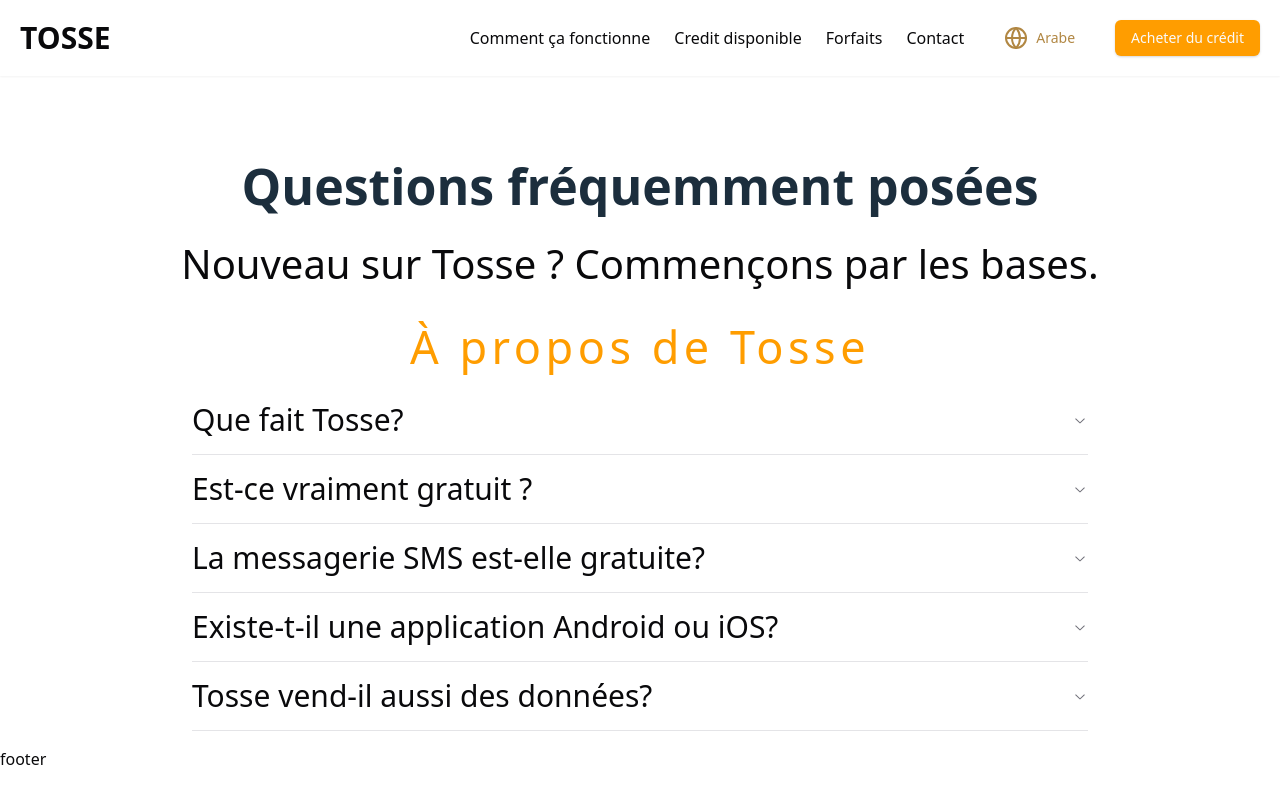
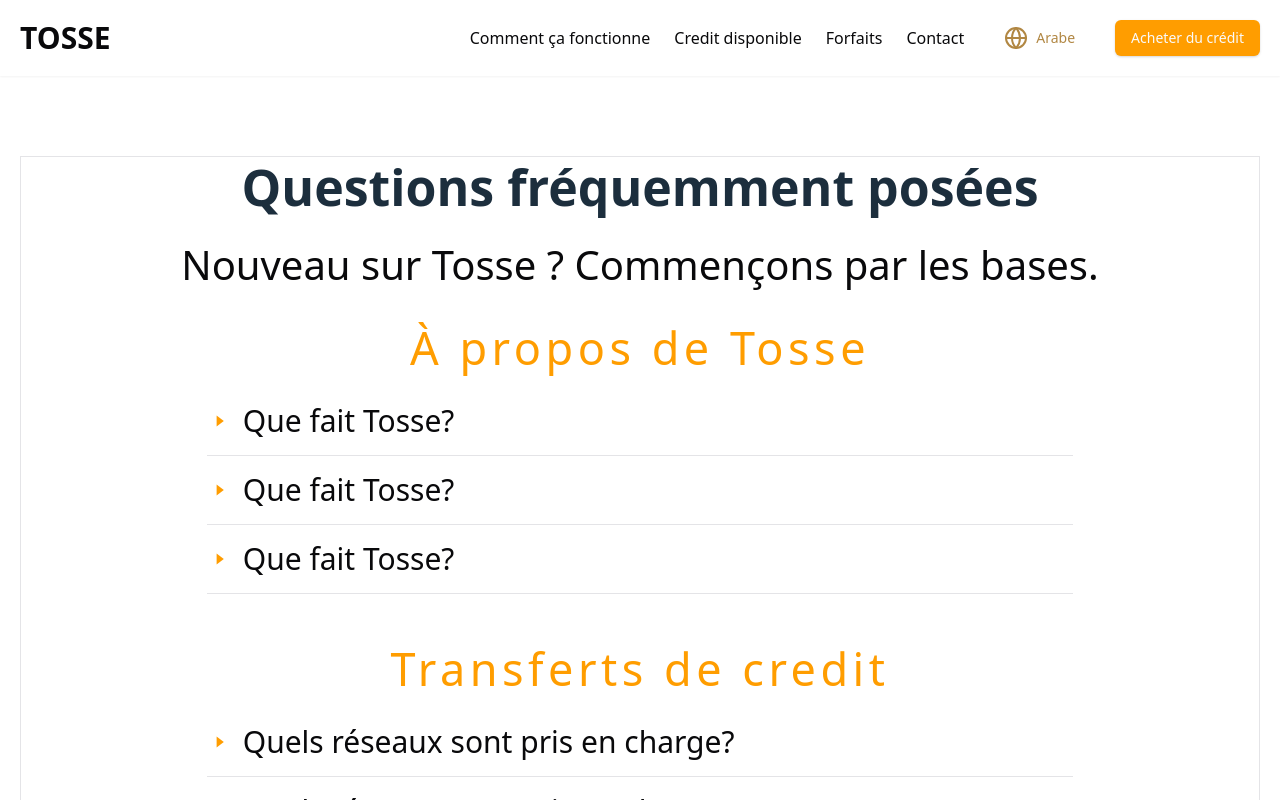
Before and after one commit to hassandogo/tosse-web, a Next.js app: page /faqs in a window 1280 px wide. Shown: the top 800 px of the page. Built offline with nearby package versions, Linux system fonts and the light colour scheme; a web font is replaced by a local one.

Commit message:
ajout de la page de faq

```diff
--- a/app/(app)/faqs/page.tsx
+++ b/app/(app)/faqs/page.tsx
@@ -1,5 +1,7 @@
+import { AppContainer } from "@/components/global/appContainer";
 import Header from "@/components/global/header";
 import { Spacer } from "@/components/global/spacer";
+import { faqs } from "@/dossier/faqs";
 import {
   Accordion,
   AccordionContent,
@@ -11,7 +13,8 @@ const Faqs = () => {
     <section>
       <Header />
       <Spacer small />
-    <div className="bg-[#FFFFFF] justify-center flex items-center flex-col gap-4">
+      <AppContainer>
+        <div className="justify-center flex items-center flex-col gap-4 border">
           <div className="text-center space-y-2">
             <h1 className="text-[3.125rem] font-bold leading-[3.75rem] text-[#1c2e3d] mb-[1.5rem]">
               Questions fréquemment posées
@@ -20,72 +23,157 @@ const Faqs = () => {
               Nouveau sur Tosse ? Commençons par les bases.
             </p>
           </div>
+          {faqs &&
+            faqs.length > 0 &&
+            faqs.map((faq) => (
               <div className="w-[70%] space-y-3 py-4">
-        <h3 className=" text-[2.813rem] font-normal leading-[3.375rem] tracking-widest text-[#FF9D00] text-center">
-          À propos de Tosse
+                <h3 className=" text-[2.813rem] font-normal  leading-[3.375rem] tracking-widest text-primary text-center">
+                  {faq.theme.title}
+                </h3>
+                <div className="">
+                  <Accordion type="single" collapsible>
+                    {faq.theme.content.map((quest, index) => (
+                      <AccordionItem value={`item-${index}`}>
+                        <AccordionTrigger className="text-3xl font-normal leading-9 text-left">
+                      {quest.question}
+                        </AccordionTrigger>
+                        <AccordionContent className="text-[1.563rem] font-normal leading-[2.813rem] text-left">
+                       {quest.anwser}
+                        </AccordionContent>
+                      </AccordionItem>
+                    ))}
+                  </Accordion>
+                </div>
+              </div>
+            ))}
+          {/* <div className="w-[70%] space-y-3 py-4">
+            <h3 className=" text-[2.813rem] font-normal leading-[3.375rem] tracking-widest text-primary text-center">
+              Transferts de credit
             </h3>
             <div className="">
               <Accordion type="single" collapsible>
                 <AccordionItem value="item-1">
                   <AccordionTrigger className="text-3xl font-normal leading-9 text-left">
-                Que fait Tosse?
+                    Quels réseaux sont pris en charge?
                   </AccordionTrigger>
-              <AccordionContent className="text-[1.563rem] font-normal leading-[2.813rem] text-left">
-                TOSSE vous offre la possibilité d&apos;acheter du credit pour
-                n&apos;importe quel réseau au Tchad en utilisant votre méthode
-                de paiement préférée, sans demander de frais.
+                  <AccordionContent className="text-[1.563rem] font-normal leading-[2.813rem] text-left pl-8">
+                    Nous soutenons actuellement{" "}
+                    <span className="text-[#396BB4]">Moov Africa(TIGO)</span> ,{" "}
+                    <span className="text-[#EB1C24]">Airtel</span> et{" "}
+                    <span className="text-[#00FF00]">Salam</span>. Nous essayons
+                    de prendre en charge tous les réseaux disponibles à
+                    l&apos;avenir.
                   </AccordionContent>
                 </AccordionItem>
                 <AccordionItem value="item-2">
                   <AccordionTrigger className="text-3xl font-normal leading-9 text-left">
-                Est-ce vraiment gratuit ?
+                    Quels sont les numéros de téléphone de Tosse?
                   </AccordionTrigger>
-              <AccordionContent  className="text-[1.563rem] font-normal leading-[2.813rem] text-left">
-                Oui. C&apos;est totalement gratuit. Il n&apos;y a pas de frais
-                demandés pour effectuer des paiements. De plus, nous
-                n&apos;ajoutons pas de frais de retrait à votre paiement. Par
-                exemple, si vous voulez du credit pour 500frs, vous paierez
-                exactement 500frs.
+                  <AccordionContent className="text-[1.563rem] font-normal leading-[2.813rem] text-left">
+                    Moov Africa(Tigo):{" "}
+                    <span className="text-[#396BB4]">95 16 10 30</span>
                     <br />
-                Nous souhaitons vous informer que votre opérateur réseau peut
-                vous facturer des SMS pour des transactions hors ligne à moins
-                que vous ne soyez abonné à un forfait SMS.
+                    Airtel: <span className="text-[#EB1C24]">66 46 24 28</span>
+                    <br />
+                    Pour des raisons de sécurité et de confidentialité, seul le
+                    numéro qui nous contacte peut effectuer le paiement. Nous
+                    préférons donc que vous nous contactiez avec le numéro de
+                    paiement.
                   </AccordionContent>
                 </AccordionItem>
                 <AccordionItem value="item-3">
                   <AccordionTrigger className="text-3xl font-normal leading-9 text-left">
-                La messagerie SMS est-elle gratuite?
+                    Pouvez-vous fournir un exemple de message texte à envoyer?
                   </AccordionTrigger>
-              <AccordionContent  className="text-[1.563rem] font-normal leading-[2.813rem] text-left">
-                Votre opérateur réseau peut vous facturer des SMS, sauf si vous
-                êtes abonné à un forfait SMS.
+                  <AccordionContent className="text-[1.563rem] font-normal leading-[2.813rem] text-left">
+                    Envoyer 500 à 9XXXXXXX
                   </AccordionContent>
                 </AccordionItem>
                 <AccordionItem value="item-4">
                   <AccordionTrigger className="text-3xl font-normal leading-9 text-left">
-                Existe-t-il une application Android ou iOS?
+                    Y a-t-il un avantage à utiliser ce service au sein du même
+                    réseau?
                   </AccordionTrigger>
-              <AccordionContent  className="text-[1.563rem] font-normal leading-[2.813rem] text-left">
-                Non, il n&apos;y en a pas. Nous en fournirions un à
-                l&apos;avenir. Pour l&apos;instant, vous ne pouvez utiliser que
-                les SMS ou le site Web&apos;
+                  <AccordionContent className="text-[1.563rem] font-normal leading-[2.813rem] text-left">
+                    L&apos;avantage dans ce scénario est la rapidité et la
+                    commodité.
+                    <br />
+                    Par exemple, si vous voulez vous acheter du crédit pour
+                    500frs, vous pouvez simplement envoyer un SMS avec du
+                    contenu, &quot;1000&quot;; au lieu de suivre les étapes
+                    d&apos;achat de crédit de votre opérateur réseau.
                   </AccordionContent>
                 </AccordionItem>
                 <AccordionItem value="item-5">
                   <AccordionTrigger className="text-3xl font-normal leading-9 text-left">
-                Tosse vend-il aussi des données?
+                    Combien de temps faudrait-il pour recevoir du credit que
+                    vous achetez?
                   </AccordionTrigger>
-              <AccordionContent  className="text-[1.563rem] font-normal leading-[2.813rem] text-left">
-                Nous vendons des données sur demande et le processus n&apos;est
-                pas aussi rapide et automatique que le processus de transfert de
-                crédit. Au cas où vous vous demandez s&apos;il y a des frais
-                pour cela, c&apos;est totalement gratuit.
+                  <AccordionContent className="text-[1.563rem] font-normal leading-[2.813rem] text-left">
+                    C&apos;est presque instantané lorsque les conditions du
+                    réseau sont bonnes. Nous traitons votre transaction
+                    immédiatement après réception du paiement. <br />
+                    Mais cela peut prendre jusqu&apos;à 5 minutes dans de
+                    mauvaises conditions de réseau. Nous allons réessayer
+                    jusqu&apos;à ce que ça aille. Mais si cela prend trop de
+                    temps et que nous ne sommes pas en mesure d&apos;effectuer
+                    la transaction, nous effectuerons un remboursement à 100%.
+                  </AccordionContent>
+                </AccordionItem>
+                <AccordionItem value="item-5">
+                  <AccordionTrigger className="text-3xl font-normal leading-9 text-left">
+                    Quels pays sont pris en charge?
+                  </AccordionTrigger>
+                  <AccordionContent className="text-[1.563rem] font-normal leading-[2.813rem] text-left">
+                    Actuellement, ce service ne fonctionne qu&apos;au Tchad mais
+                    nous espérons soutenir plus de pays le long de la ligne.
                   </AccordionContent>
                 </AccordionItem>
               </Accordion>
             </div>
           </div>
+          <div className="w-[70%] space-y-3 py-4">
+            <h3 className=" text-[2.813rem] font-normal leading-[3.375rem] tracking-widest text-primary text-center">
+              Paiements
+            </h3>
+            <div className="">
+              <Accordion type="single" collapsible>
+                <AccordionItem value="item-1">
+                  <AccordionTrigger className="text-3xl font-normal leading-9 text-left">
+                    Quelles méthodes de paiements sont disponibles?
+                  </AccordionTrigger>
+                  <AccordionContent className="text-[1.563rem] font-normal leading-[2.813rem] text-left">
+                    Tous les paiements mobile money sont pris en charge (
+                    <span className="text-[#396BB4]">
+                      Moov Africa(Tigo) Money
+                    </span>
+                    et <span className="text-[#EB1C24]">Airtel Money</span>).
+                  </AccordionContent>
+                </AccordionItem>
+                <AccordionItem value="item-2">
+                  <AccordionTrigger className="text-3xl font-normal leading-9 text-left">
+                    Les paiements fonctionnent-ils complètement hors ligne?
+                  </AccordionTrigger>
+                  <AccordionContent className="text-[1.563rem] font-normal leading-[2.813rem] text-left">
+                    A fairre
+                  </AccordionContent>
+                </AccordionItem>
+                <AccordionItem value="item-3">
+                  <AccordionTrigger className="text-3xl font-normal leading-9 text-left">
+                    Existe-t-il une politique de remboursement?
+                  </AccordionTrigger>
+                  <AccordionContent className="text-[1.563rem] font-normal leading-[2.813rem] text-left">
+                    Nous vous rembourserions 100% de votre argent si nous ne
+                    sommes pas en mesure de répondre à votre demande. Si vous
+                    souhaitez annuler la demande, nous ajouterons des frais de
+                    remboursement de 3% du montant.
+                  </AccordionContent>
+                </AccordionItem>
+              </Accordion>
             </div>
+          </div> */}
+        </div>
+      </AppContainer>
     </section>
   );
 };
--- a/components/global/header.tsx
+++ b/components/global/header.tsx
@@ -34,7 +34,7 @@ const NavBar = () => {
         <Globe className="mr-2" />
         Arabe
       </Button>
-      <Button className="bg-[#ff9d00] drop-shadow-sm">Acheter du crédit</Button>
+      <Button className="bg-primary drop-shadow-sm">Acheter du crédit</Button>
     </nav>
   );
 };
@@ -58,7 +58,7 @@ const Header: FC<HeaderProps> = ({ transparentBg = false }) => {
           Tosse
         </Link>
         <NavBar />
-        <div className="hidden sm:inline-block lg:hidden text-[#ff9d00] cursor-pointer">
+        <div className="hidden sm:inline-block lg:hidden text-primary cursor-pointer">
           <DownloadIcon className="h-8 w-8 inline-block" />
           &nbsp;<span>L&apos;application</span>
         </div>
--- a/components/home/homeBanner.tsx
+++ b/components/home/homeBanner.tsx
@@ -12,19 +12,19 @@ export const HomeBanner: FC = () => {
       <Header transparentBg />
       <AppContainer className="pb-20">
         <Spacer />
-        <TypographyH1 className="mx-auto max-w-3xl text-primary-foreground">
+        <TypographyH1 className="mx-auto xl:mx-0 max-w-3xl text-primary-foreground">
           Acheter du <span className="text-primary">crédit</span> et des{" "}
           <span className="text-primary">forfaits</span> sans frais, quel que
           soit le <span className="text-primary">réseau mobile</span>
         </TypographyH1>
         <Spacer tooSmall />
-        <TypographyP className="mx-auto max-w-3xl text-primary-foreground">
+        <TypographyP className="mx-auto xl:mx-0 max-w-3xl text-primary-foreground">
           Vous pouvez acheter du crédit et des forfaits quel que soit le réseau
           mobile (Tigo, Airtel, Salam) via votre mode de paiement préféré (Tigo
           ou Airtel) sans frais supplémentaire.
         </TypographyP>
         <Spacer small />
-		<div className="mx-auto max-w-3xl">
+		<div className="mx-auto xl:mx-0 max-w-3xl">
 		<Button className="drop-shadow-sm mr-4 md:text-xl">Acheter du crédit</Button>
 		<Button variant={'link'} className="drop-shadow-sm text-primary-foreground md:text-xl">Forfaits</Button>
 		</div>
--- a/components/home/homeDownload.tsx
+++ b/components/home/homeDownload.tsx
@@ -1,8 +1,11 @@
 import Image from "next/image";
+import { Spacer } from "../global/spacer";
 
 const HomeDownload = () => {
   return (
-    <div className="grid gap-3 md:grid-cols-2 mx-auto bg-[#F4F4F4]">
+    <section className=" bg-muted">
+      <Spacer small />
+      <div className="grid gap-3 md:grid-cols-2 mx-auto">
         <div className="my-[4rem]">
           <div>
             <div className="ellipse  relative max-w-[42rem]">
@@ -23,7 +26,7 @@ const HomeDownload = () => {
           <h4 className="text-3xl md:text-4xl lg:text-6xl font-normal leading-[3rem] md:leading-[5.625rem] md:text-left text-black">
             Téléchargez l&apos;application TOSSE maintenant
           </h4>
-        <div className="w-20 bg-[#FF9D00] h-3 mx-auto md:mx-0"></div>
+          <div className="w-20 bg-primary h-3 mx-auto md:mx-0"></div>
           <p className="text-[1.375rem] font-normal leading-[2rem] md:leading-[1.65rem] md:text-left p-3">
             Vous pouvez effectuer l&apos;achat via notre application.
           </p>
@@ -48,6 +51,7 @@ const HomeDownload = () => {
           </div>
         </div>
       </div>
+    </section>
   );
 };
 
--- a/components/home/homeOffline.tsx
+++ b/components/home/homeOffline.tsx
@@ -1,8 +1,10 @@
 import { Download, Save } from "lucide-react";
+import { Spacer } from "../global/spacer";
 
 const HomeOffline = () => {
   return (
-    <div className="bg-[#303030] text-white items-center justify-center p-10 gap-10" id="offline">
+    <div className="bg-[#303030] text-primary-foreground items-center justify-center p-10 gap-10" id="offline">
+      <Spacer small />
       <h2 className="text-6xl font-normal leading-[4.5rem] text-center">
         Acheter du crédit hors ligne
       </h2>
@@ -31,16 +33,17 @@ const HomeOffline = () => {
           <a href="#/" target="_blank" className="flex items-center gap-2">
             <Download />
             <p>
-              Airtel: <span className="text-[#EB1C24]"> +235 66462428</span>
+              Airtel: <span className="text-destructive"> +235 66462428</span>
             </p>
           </a>
         </div>
       </div>
-      <p className="text-xl font-normal leading-6 text-center text-[#FF9D00] flex justify-center sm:gap-3">
-        <Save className=" border-[#FF9D00] w-8 h-8" />
+      <p className="text-xl font-normal leading-6 text-center text-primary flex justify-center sm:gap-3">
+        <Save className=" border-primary w-8 h-8" />
         Cliquez sur les numéros ci-dessus pour les enregistrer dans vos
         contacts
       </p>
+      <Spacer small />
     </div>
   );
 };
--- a/components/ui/accordion.tsx
+++ b/components/ui/accordion.tsx
@@ -2,9 +2,10 @@
 
 import * as React from "react"
 import * as AccordionPrimitive from "@radix-ui/react-accordion"
-import { ChevronDownIcon } from "@radix-ui/react-icons"
+import { ChevronDownIcon, TriangleRightIcon } from "@radix-ui/react-icons"
 
 import { cn } from "@/lib/utils"
+import { Play, TriangleRight } from "lucide-react"
 
 const Accordion = AccordionPrimitive.Root
 
@@ -28,13 +29,13 @@ const AccordionTrigger = React.forwardRef<
     <AccordionPrimitive.Trigger
       ref={ref}
       className={cn(
-        "flex flex-1 items-center justify-between py-4 text-sm font-medium transition-all hover:underline [&[data-state=open]>svg]:rotate-180",
+        "flex flex-1 items-center gap-3 py-4 text-sm font-medium transition-all [&[data-state=open]>svg]:rotate-90",
         className
       )}
       {...props}
     >
+      <TriangleRightIcon className="h-6 w-6 shrink-0 text-primary transition-transform duration-200" />
       {children}
-      <ChevronDownIcon className="h-4 w-4 shrink-0 text-muted-foreground transition-transform duration-200" />
     </AccordionPrimitive.Trigger>
   </AccordionPrimitive.Header>
 ))
--- /dev/null
+++ b/dossier/faqs.tsx
@@ -0,0 +1,58 @@
+export const faqs = [
+    {
+      theme: {
+        title: "À propos de Tosse",
+        content: [
+          {
+            question: "Que fait Tosse?",
+            anwser:
+              "TOSSE vous offre la possibilité d'acheter du credit pour n'importe quel réseau au Tchad en utilisant votre méthode de paiement préférée, sans demander de frais.",
+          },
+          {
+            question: "Que fait Tosse?",
+            anwser:
+              "TOSSE vous offre la possibilité d'acheter du credit pour n'importe quel réseau au Tchad en utilisant votre méthode de paiement préférée, sans demander de frais.",
+          },
+          {
+            question: "Que fait Tosse?",
+            anwser:
+              "TOSSE vous offre la possibilité d'acheter du credit pour n'importe quel réseau au Tchad en utilisant votre méthode de paiement préférée, sans demander de frais.",
+          },
+        ],
+      },
+    },
+    {
+      theme: {
+        title: "Transferts de credit",
+        content: [
+          {
+            question: "Quels réseaux sont pris en charge?",
+            anwser:
+              "Nous soutenons actuellement Moov Africa(TIGO) , Airtel et Salam. Nous essayons de prendre en charge tous les réseaux disponibles à l'avenir.",
+          },
+          {
+            question: "Quels réseaux sont pris en charge?",
+            anwser:
+              "Nous soutenons actuellement Moov Africa(TIGO) , Airtel et Salam. Nous essayons de prendre en charge tous les réseaux disponibles à l'avenir.",
+          },
+        ],
+      },
+    },
+    {
+      theme: {
+        title: "Paiements",
+        content: [
+          {
+            question: "Quelles méthodes de paiements sont disponibles?",
+            anwser:
+              "Tous les paiements mobile money sont pris en charge (Moov Africa(Tigo) Moneyet Airtel Money).",
+          },
+          {
+            question: "Quelles méthodes de paiements sont disponibles?",
+            anwser:
+              "Tous les paiements mobile money sont pris en charge (Moov Africa(Tigo) Moneyet Airtel Money).",
+          },
+        ],
+      },
+    },
+];
```
Also changed, not shown: components/home/homeAvailability.tsx (+7 -5 lines), components/home/homeFunctioning.tsx (+7 -4 lines). Lines whose indentation alone changed are shown as unchanged.
